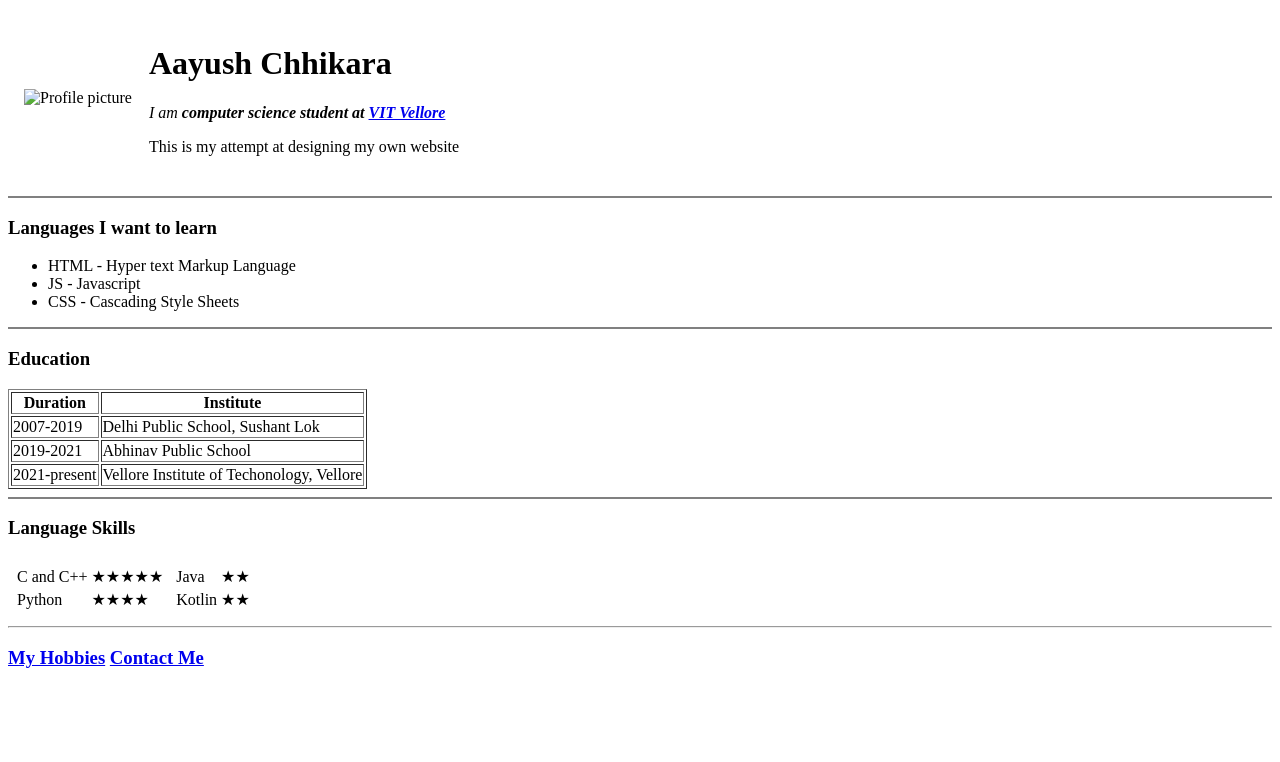
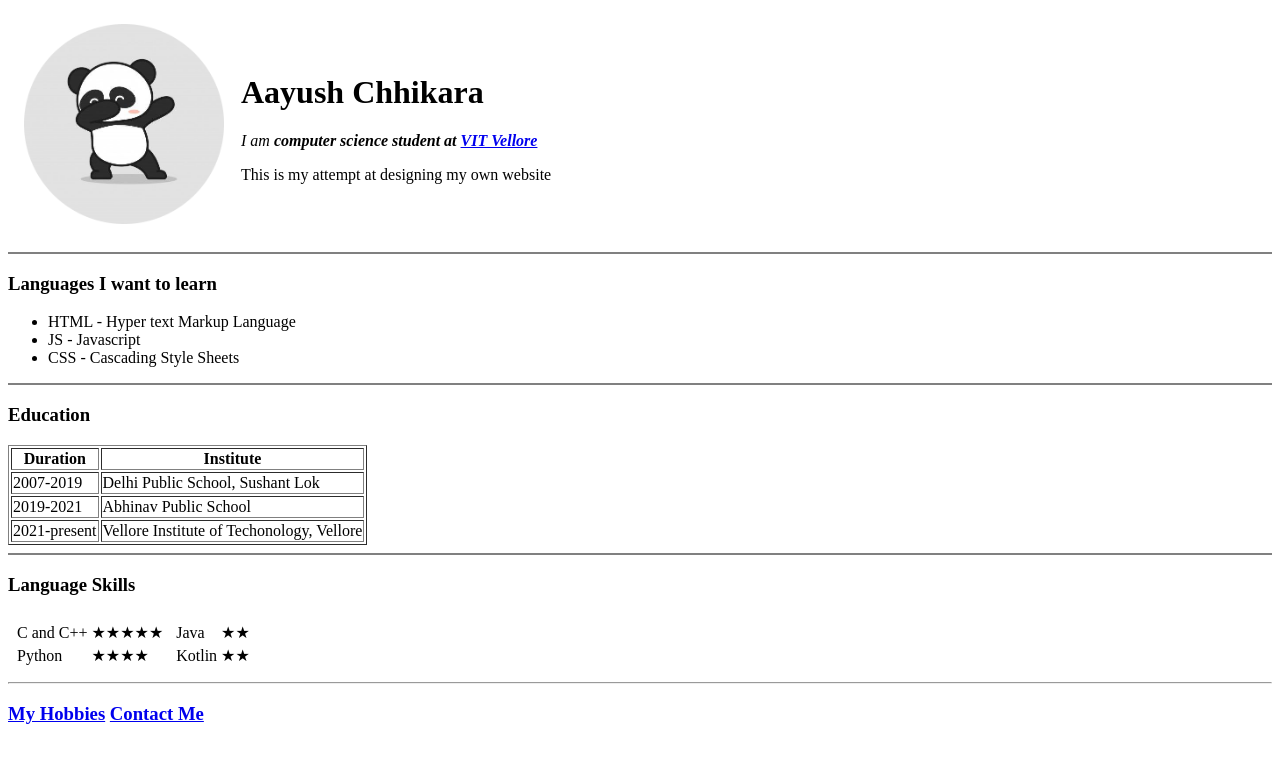
Before and after one commit to boltx393/cv, a plain HTML site: page index.html in a window 1280 px wide. Drawn offline with Linux system fonts and the light colour scheme.

Commit message:
Update index.html

```diff
--- a/index.html
+++ b/index.html
@@ -9,7 +9,7 @@
         <table cellspacing = "15">
             <tr>
                 <td>
-                    <img src = "Images/ProfilePic.png" alt = "Profile picture" width = "200" length = "200">
+                    <img src = "ProfilePic.png" alt = "Profile picture" width = "200" length = "200">
                 </td>
                 <td>
                     <h1>Aayush Chhikara </h1>
```
